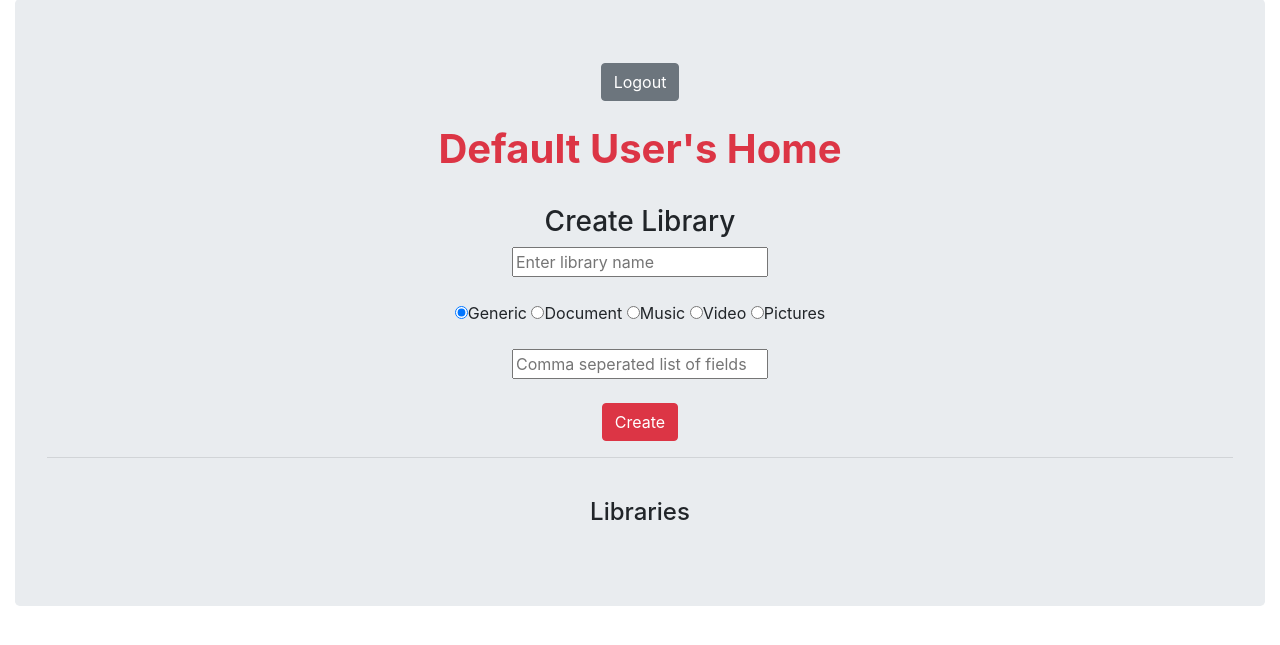
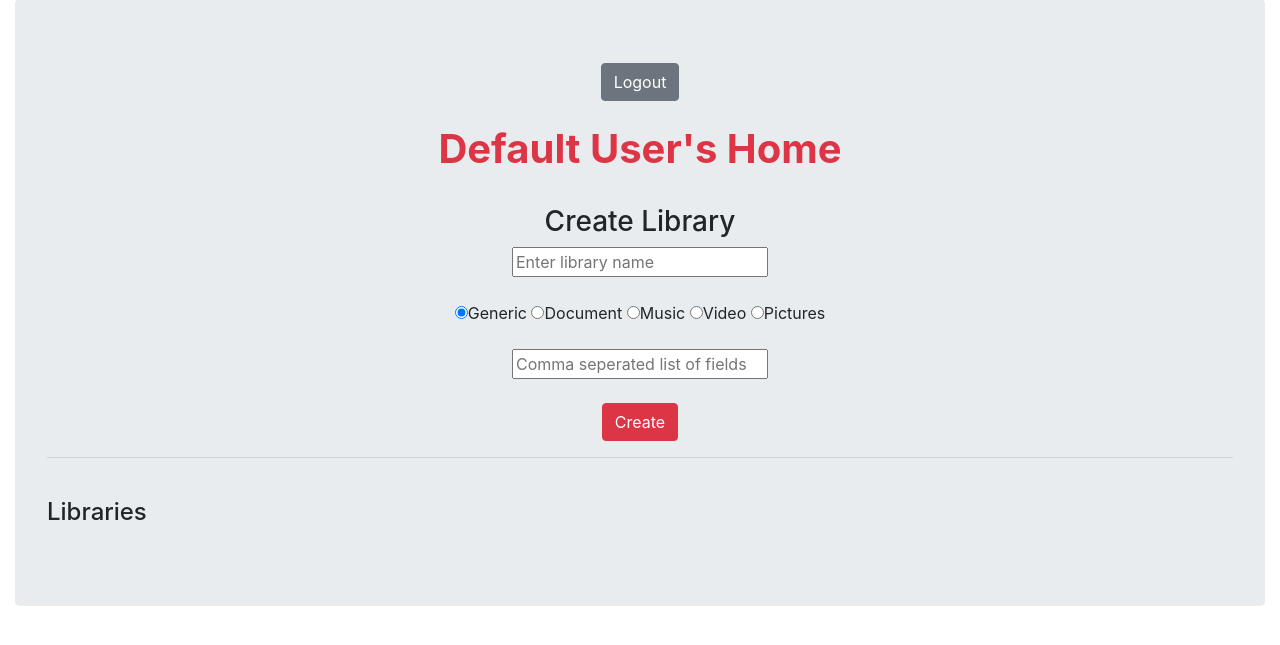
Before and after one commit to sad-project/sad-project, a Django app: page /libraries in a window 1280 px wide. Shown: the part 21-666 px from the top of the page. Run offline with Django 4.2, Linux system fonts and the light colour scheme; data that the repository does not hold is empty; some libraries are stand-ins or nearby versions.

Commit message:
Modify some style

```diff
--- a/sad/sadio/templates/sadio/Libraries.html
+++ b/sad/sadio/templates/sadio/Libraries.html
@@ -51,7 +51,7 @@
                 </div>
             <hr>
             <br>
-            <div class="libraries list">
+            <div class="libraries list" style="text-align: left;">
                 <h4>Libraries</h4>
                 <ul>
                     {% for library in libraries %}
--- a/sad/sadio/templates/sadio/Library.html
+++ b/sad/sadio/templates/sadio/Library.html
@@ -50,7 +50,7 @@
                 </div>
             <hr>
             <br>
-            <div class="library content">
+            <div class="library content" style="text-align: left;">
                 <h4>Files</h4>
                 <ul>
                     {% for f in files %}
```
